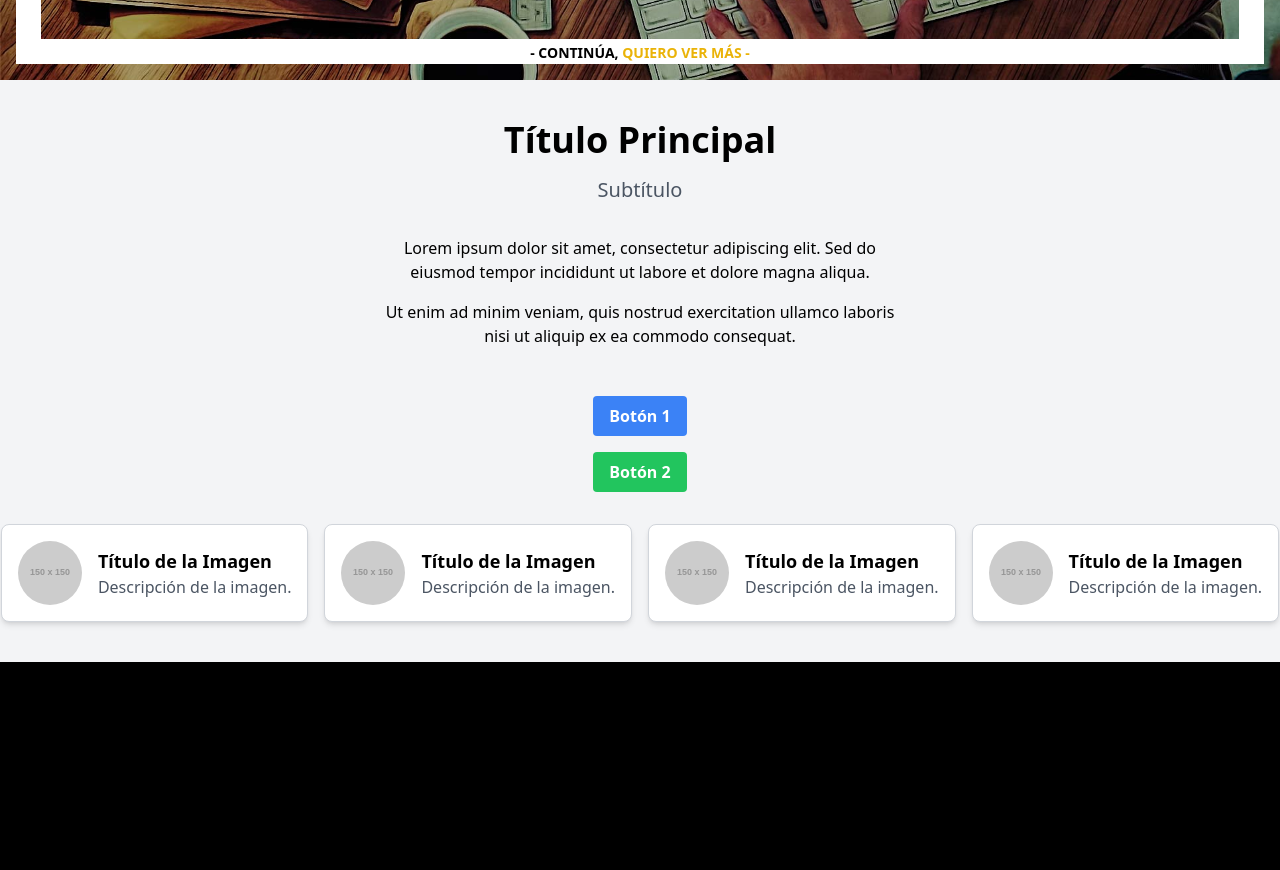
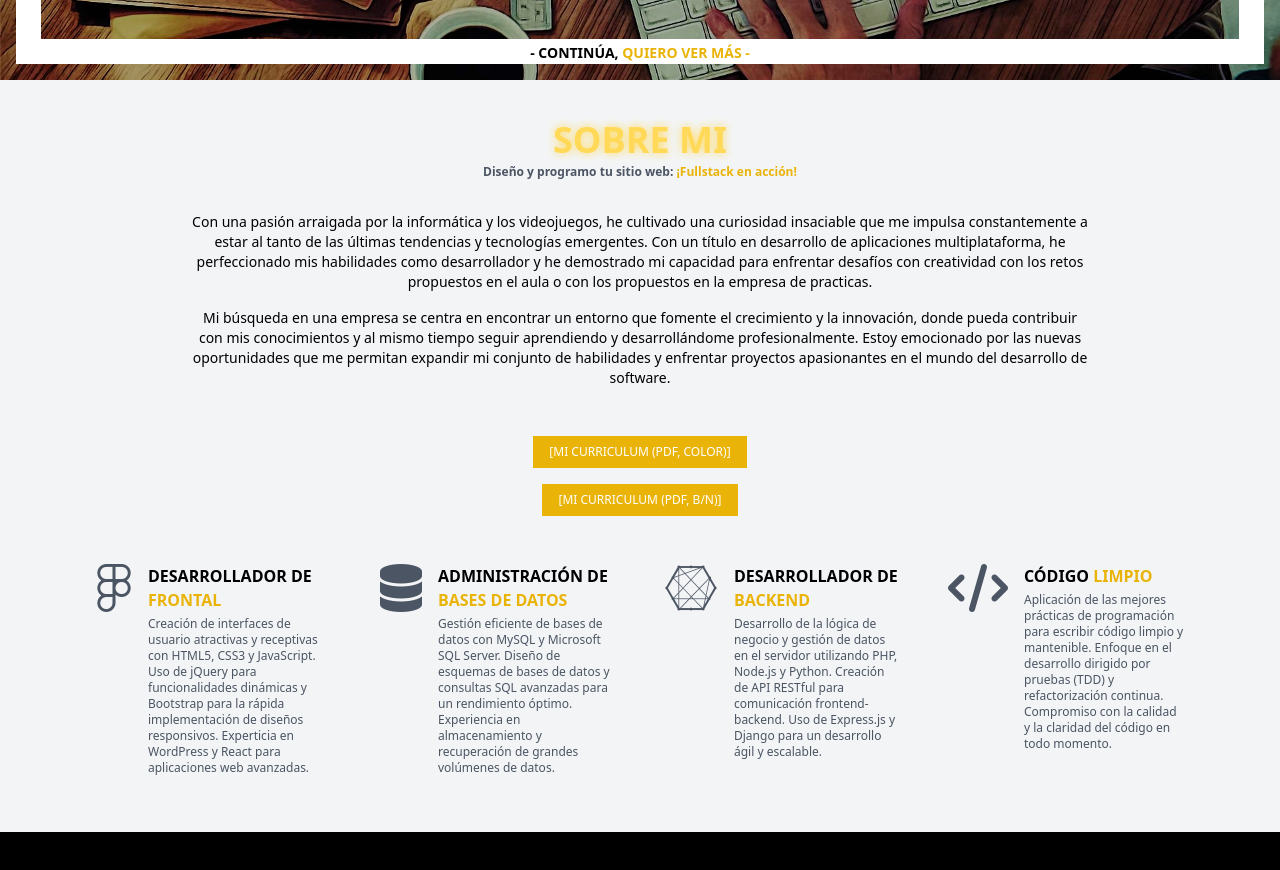
Before and after one commit to XxFenixDCxX/Portfolio, an Angular app: page / in a window 1280 px wide. Shown: the part 720-1590 px from the top of the page. Built offline with nearby package versions, Linux system fonts and the light colour scheme.

Commit message:
Actualiza el contenido y el estilo de la página "Acerca de mí"

```diff
--- a/src/app/about/about.component.html
+++ b/src/app/about/about.component.html
@@ -1,46 +1,46 @@
 <div class="flex flex-col items-center justify-center pt-10 pb-10 bg-gray-100">
   <div class="text-center">
-    <h1 class="text-4xl font-bold mb-4">Título Principal</h1>
-    <h2 class="text-xl text-gray-600 mb-8">Subtítulo</h2>
+    <h1 class="text-4xl font-bold mb-1">SOBRE MI</h1>
+    <h2 class="text-xs text-gray-600 mb-8 font-bold">Diseño y programo tu sitio web: <b class="text-yellow-500">¡Fullstack en acción!</b></h2>
   </div>
 
-  <div class="max-w-lg text-center mb-8">
-    <p class="mb-4">Lorem ipsum dolor sit amet, consectetur adipiscing elit. Sed do eiusmod tempor incididunt ut labore et dolore magna aliqua.</p>
-    <p class="mb-4">Ut enim ad minim veniam, quis nostrud exercitation ullamco laboris nisi ut aliquip ex ea commodo consequat.</p>
+  <div class="max-w-4xl text-center mb-8 text-sm">
+    <p class="mb-4">Con una pasión arraigada por la informática y los videojuegos, he cultivado una curiosidad insaciable que me impulsa constantemente a estar al tanto de las últimas tendencias y tecnologías emergentes. Con un título en desarrollo de aplicaciones multiplataforma, he perfeccionado mis habilidades como desarrollador y he demostrado mi capacidad para enfrentar desafíos con creatividad con los retos propuestos en el aula o con los propuestos en la empresa de practicas.</p>
+    <p class="mb-4">Mi búsqueda en una empresa se centra en encontrar un entorno que fomente el crecimiento y la innovación, donde pueda contribuir con mis conocimientos y al mismo tiempo seguir aprendiendo y desarrollándome profesionalmente. Estoy emocionado por las nuevas oportunidades que me permitan expandir mi conjunto de habilidades y enfrentar proyectos apasionantes en el mundo del desarrollo de software.</p>
   </div>
 
   <div class="flex flex-col space-y-4 mb-8">
-    <button class="bg-blue-500 hover:bg-blue-700 text-white font-bold py-2 px-4 rounded focus:outline-none focus:shadow-outline">Botón 1</button>
-    <button class="bg-green-500 hover:bg-green-700 text-white font-bold py-2 px-4 rounded focus:outline-none focus:shadow-outline">Botón 2</button>
+    <button class="bg-yellow-500 text-white py-2 px-4 button text-xs font-normal w-max m-auto">[MI CURRICULUM (PDF, COLOR)]</button>
+    <button class="bg-yellow-500 text-white py-2 px-4 button text-xs font-normal w-max m-auto">[MI CURRICULUM (PDF, B/N)]</button>
   </div>
 
-  <div class="flex justify-center">
-    <div class="max-w-sm bg-white border border-gray-300 p-4 rounded-lg shadow-md flex items-center space-x-4">
-      <img class="w-16 h-16 rounded-full" src="https://via.placeholder.com/150" alt="Imagen">
+  <div class="grid grid-cols-1 sm:grid-cols-2 lg:grid-cols-4 gap-4 justify-center sm:mr-20 sm:ml-20">
+    <div class="max-w-sm  p-4 flex space-x-4">
+      <i class="fa-brands fa-figma text-5xl text-gray-600"></i>
       <div>
-        <h3 class="text-lg font-semibold">Título de la Imagen</h3>
-        <p class="text-gray-600">Descripción de la imagen.</p>
+        <h3 class="text-base font-bold mb-1">DESARROLLADOR DE <b class="text-yellow-500">FRONTAL</b></h3>
+        <p class="text-gray-600 text-xs">Creación de interfaces de usuario atractivas y receptivas con HTML5, CSS3 y JavaScript. Uso de jQuery para funcionalidades dinámicas y Bootstrap para la rápida implementación de diseños responsivos. Experticia en WordPress y React para aplicaciones web avanzadas.</p>
       </div>
     </div>
-    <div class="max-w-sm bg-white border border-gray-300 p-4 rounded-lg shadow-md flex items-center space-x-4 ml-4">
-      <img class="w-16 h-16 rounded-full" src="https://via.placeholder.com/150" alt="Imagen">
+    <div class="max-w-sm p-4 flex space-x-4">
+      <i class="fa-solid fa-database text-5xl text-gray-600"></i>
       <div>
-        <h3 class="text-lg font-semibold">Título de la Imagen</h3>
-        <p class="text-gray-600">Descripción de la imagen.</p>
+        <h3 class="text-base font-bold mb-1">ADMINISTRACIÓN DE <b class="text-yellow-500">BASES DE DATOS</b></h3>
+        <p class="text-gray-600 text-xs">Gestión eficiente de bases de datos con MySQL y Microsoft SQL Server. Diseño de esquemas de bases de datos y consultas SQL avanzadas para un rendimiento óptimo. Experiencia en almacenamiento y recuperación de grandes volúmenes de datos.</p>
       </div>
     </div>
-    <div class="max-w-sm bg-white border border-gray-300 p-4 rounded-lg shadow-md flex items-center space-x-4 ml-4">
-      <img class="w-16 h-16 rounded-full" src="https://via.placeholder.com/150" alt="Imagen">
+    <div class="max-w-sm p-4 flex space-x-4">
+      <i class="fa-brands fa-connectdevelop text-5xl text-gray-600"></i>
       <div>
-        <h3 class="text-lg font-semibold">Título de la Imagen</h3>
-        <p class="text-gray-600">Descripción de la imagen.</p>
+        <h3 class="text-base font-bold mb-1">DESARROLLADOR DE <b class="text-yellow-500">BACKEND</b></h3>
+        <p class="text-gray-600 text-xs">Desarrollo de la lógica de negocio y gestión de datos en el servidor utilizando PHP, Node.js y Python. Creación de API RESTful para comunicación frontend-backend. Uso de Express.js y Django para un desarrollo ágil y escalable.</p>
       </div>
     </div>
-    <div class="max-w-sm bg-white border border-gray-300 p-4 rounded-lg shadow-md flex items-center space-x-4 ml-4">
-      <img class="w-16 h-16 rounded-full" src="https://via.placeholder.com/150" alt="Imagen">
+    <div class="max-w-sm p-4 flex space-x-4">
+      <i class="fa-solid fa-code text-5xl text-gray-600"></i>
       <div>
-        <h3 class="text-lg font-semibold">Título de la Imagen</h3>
-        <p class="text-gray-600">Descripción de la imagen.</p>
+        <h3 class="text-base font-bold mb-1">CÓDIGO <b class="text-yellow-500">LIMPIO</b></h3>
+        <p class="text-gray-600 text-xs">Aplicación de las mejores prácticas de programación para escribir código limpio y mantenible. Enfoque en el desarrollo dirigido por pruebas (TDD) y refactorización continua. Compromiso con la calidad y la claridad del código en todo momento.</p>
       </div>
     </div>
   </div>
--- a/src/app/about/about.component.scss
+++ b/src/app/about/about.component.scss
@@ -0,0 +1,17 @@
+@keyframes changeColor {
+  0% { color: #ffdb58; text-shadow: 0 0 10px #ffdb58; }
+  50% { color: #ffaf40; text-shadow: 5px 0 10px #ffaf40; }
+  100% { color: #ffd700; text-shadow: 10px 0 10px #ffd700; }
+}
+
+h1 {
+  animation: changeColor 3s infinite alternate;
+}
+
+.button {
+  transition: box-shadow 0.3s ease;
+}
+
+.button:hover {
+  box-shadow: 0 0 10px 0 rgba(0, 0, 0, 0.5);
+}
```
